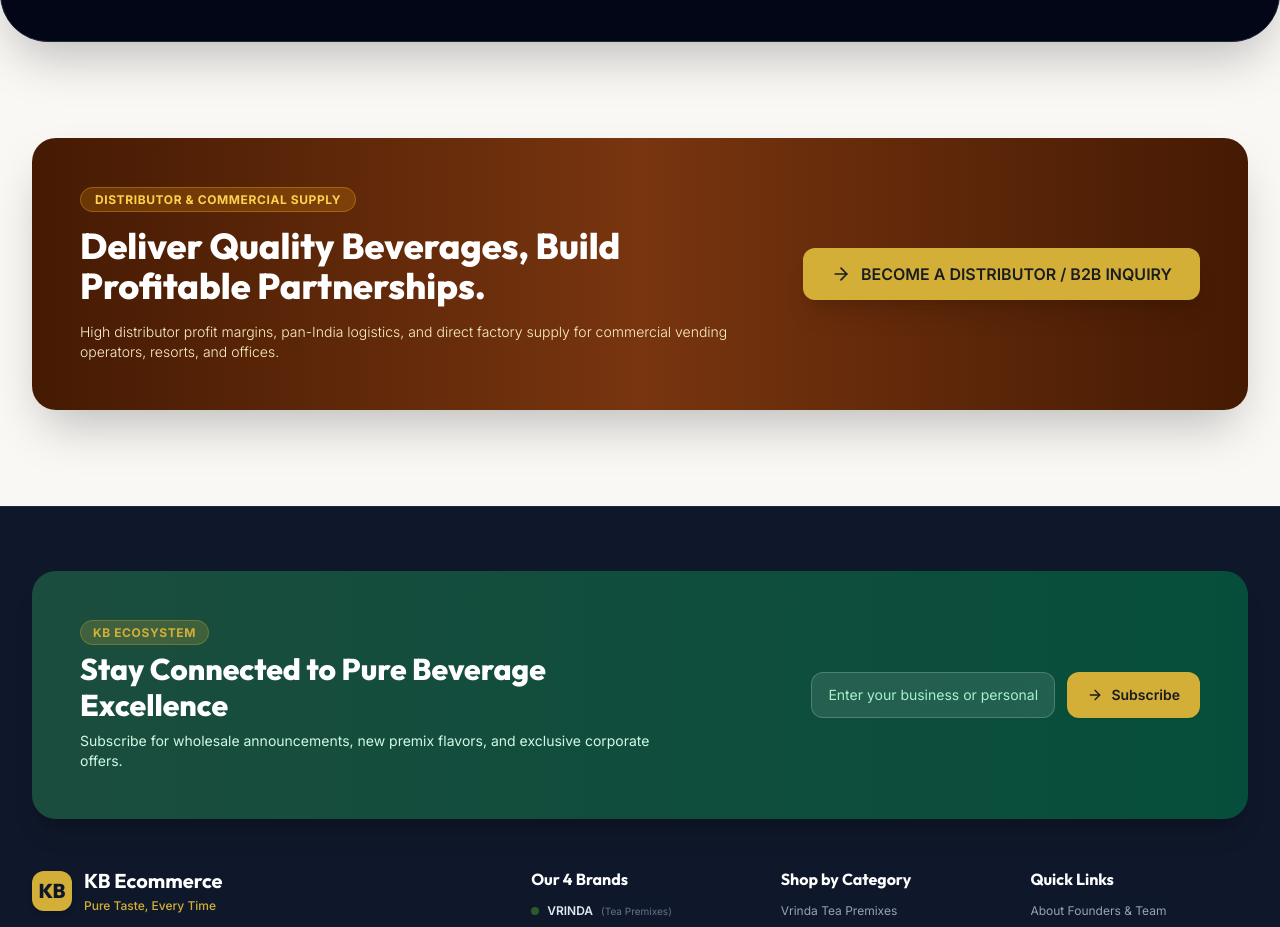
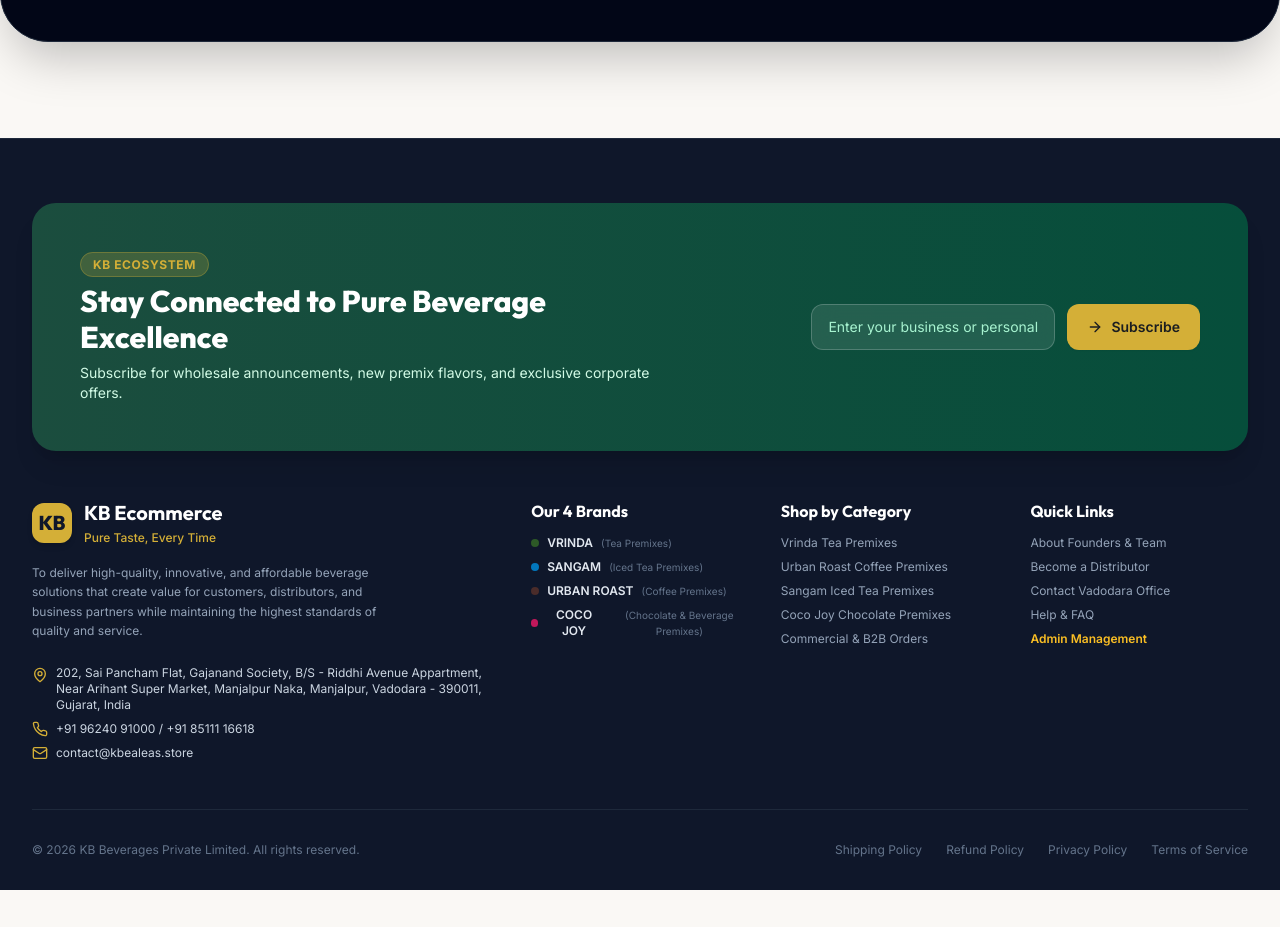
Before and after one commit to R-Dhrumil/kbealeas, a React (Vite) app: page / in a window 1280 px wide. Shown: the part 4740-5667 px from the top of the page. After the commit the page ends 5630 px from the top, so only its background shows below. Built offline with nearby package versions, Linux system fonts and the light colour scheme; a web font is replaced by a local one.

Commit message:
fix: section below

```diff
--- a/src/views/HomeView.jsx
+++ b/src/views/HomeView.jsx
@@ -463,32 +463,7 @@
         </div>
       </section>
 
-      {/* 6. WHOLESALE & DISTRIBUTOR B2B BANNER */}
-      <section className="max-w-7xl mx-auto px-4 sm:px-8">
-        <div className="bg-gradient-to-r from-amber-950 via-amber-900 to-amber-950 text-white rounded-3xl p-8 sm:p-12 relative overflow-hidden shadow-2xl flex flex-col lg:flex-row items-center justify-between gap-8">
-          <div className="space-y-4 max-w-2xl text-center lg:text-left">
-            <span className="bg-amber-500/20 text-amber-300 border border-amber-400/30 text-xs font-bold px-3.5 py-1 rounded-full uppercase tracking-wider">
-              DISTRIBUTOR & COMMERCIAL SUPPLY
-            </span>
-            <h2 className="font-heading font-extrabold text-2xl sm:text-4xl text-white leading-tight">
-              Deliver Quality Beverages, Build Profitable Partnerships.
-            </h2>
-            <p className="text-amber-100 text-xs sm:text-sm leading-relaxed font-light">
-              High distributor profit margins, pan-India logistics, and direct factory supply for commercial vending operators, resorts, and offices.
-            </p>
-          </div>
 
-          <Button
-            variant="secondary"
-            size="lg"
-            onClick={() => navigateTo('wholesale')}
-            icon={ArrowRight}
-            className="shrink-0 w-full sm:w-auto shadow-xl hover:scale-105 transition-transform"
-          >
-            BECOME A DISTRIBUTOR / B2B INQUIRY
-          </Button>
-        </div>
-      </section>
     </div>
   );
 };
```
